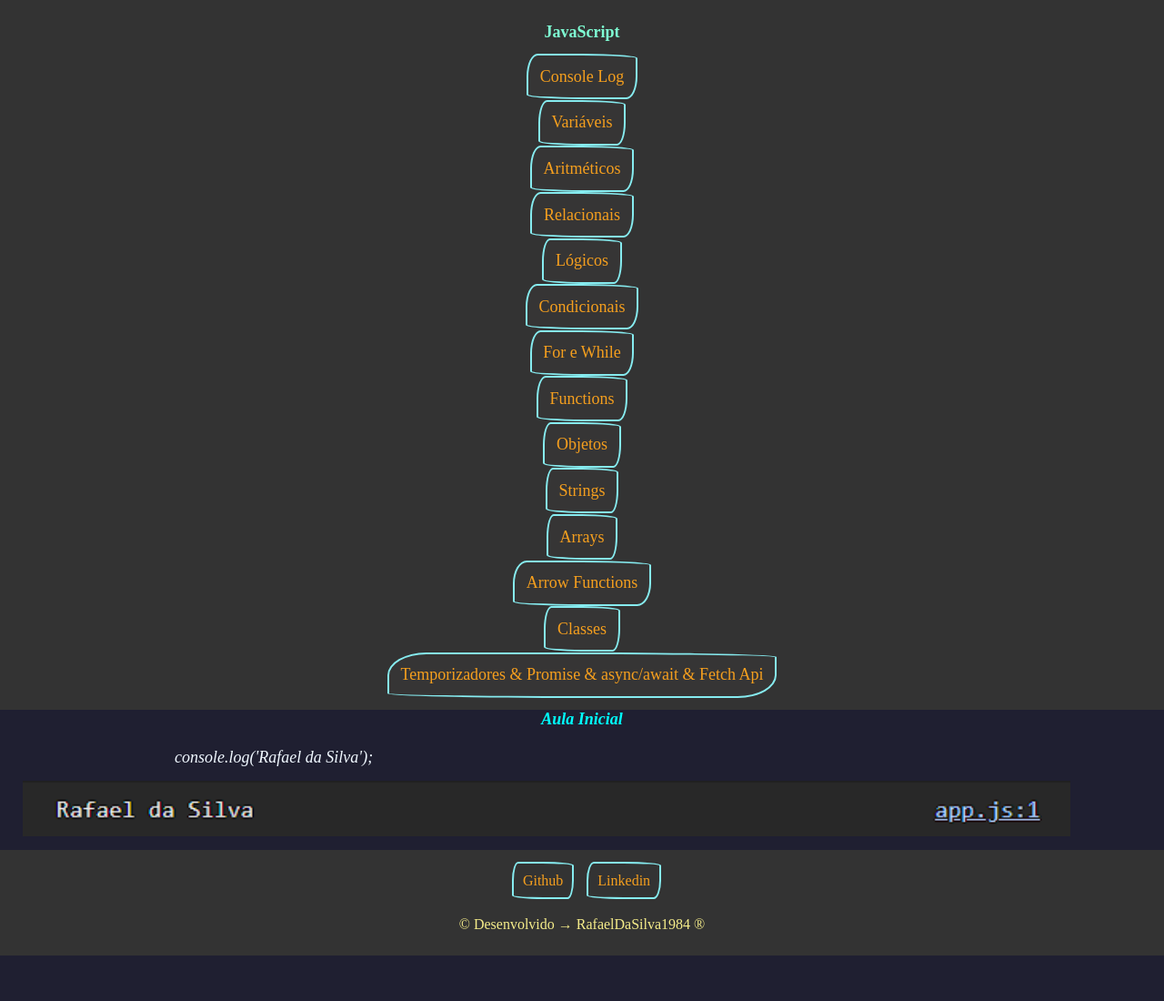
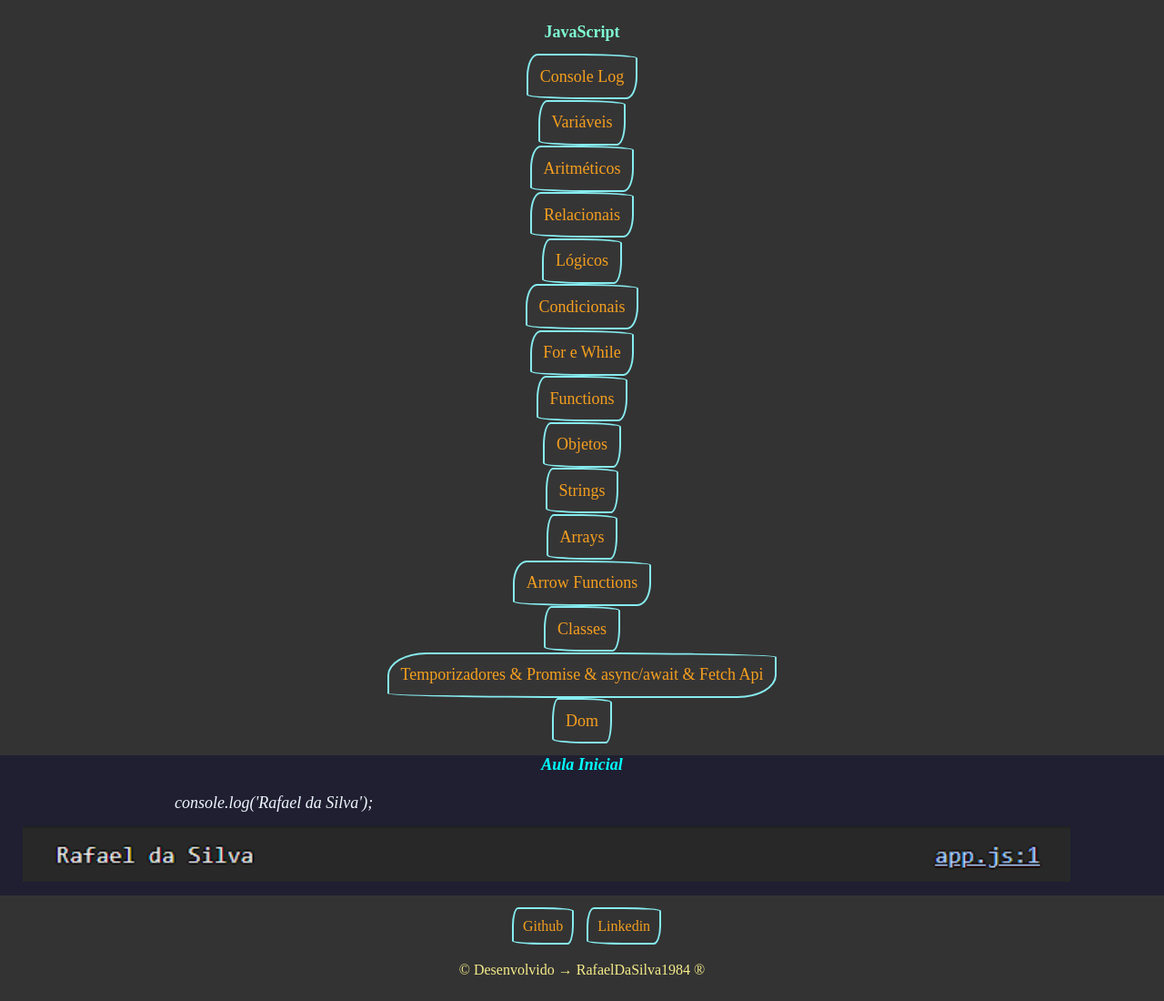
Before and after one commit to RafaelDaSilva1984/ebook-JavaScript, a plain HTML site: page index.html in a window 1280 px wide. Shown: the whole page at 91% size. Before the commit the page ends 1050 px from the top, so only its background shows below. Drawn offline with Linux system fonts and the light colour scheme.

Commit message:
Add aulas de Dom e persistência de dados

```diff
--- a/index.html
+++ b/index.html
@@ -25,6 +25,7 @@
         <a class="nav_link" href="./aula12.html">Arrow Functions</a>
         <a class="nav_link" href="./aula13.html">Classes</a>
         <a class="nav_link" href="./aula14.html">Temporizadores & Promise & async/await & Fetch Api</a>
+        <a class="nav_link" href="./dom.html">Dom</a>
     </header>
     <section class="container_principal">
         <h1 class="subtitulo"> Aula Inicial</h1>
```
